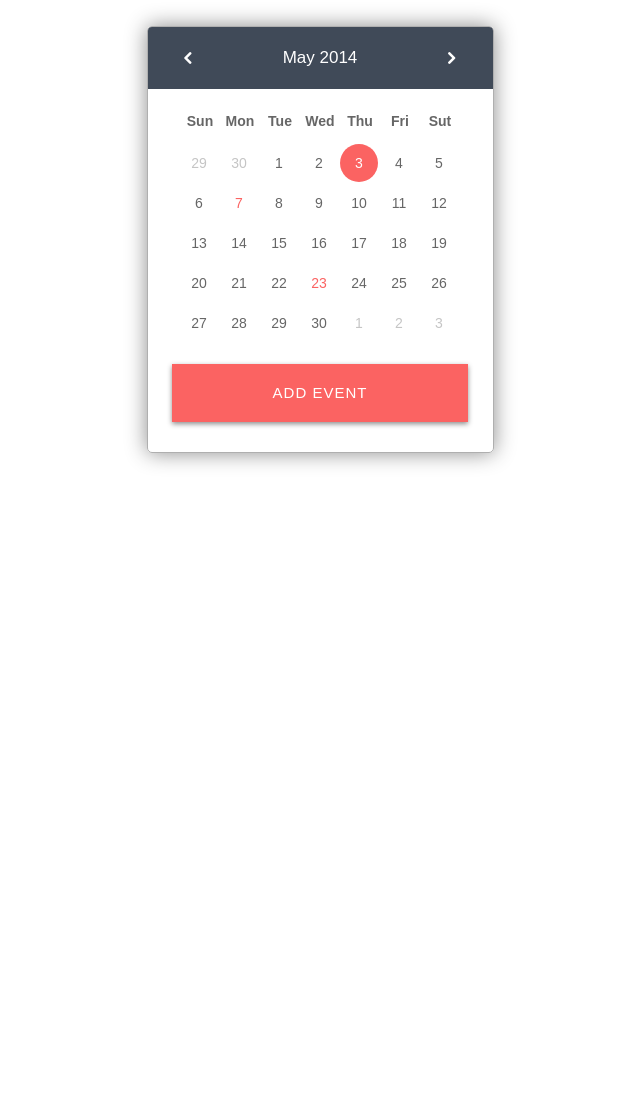
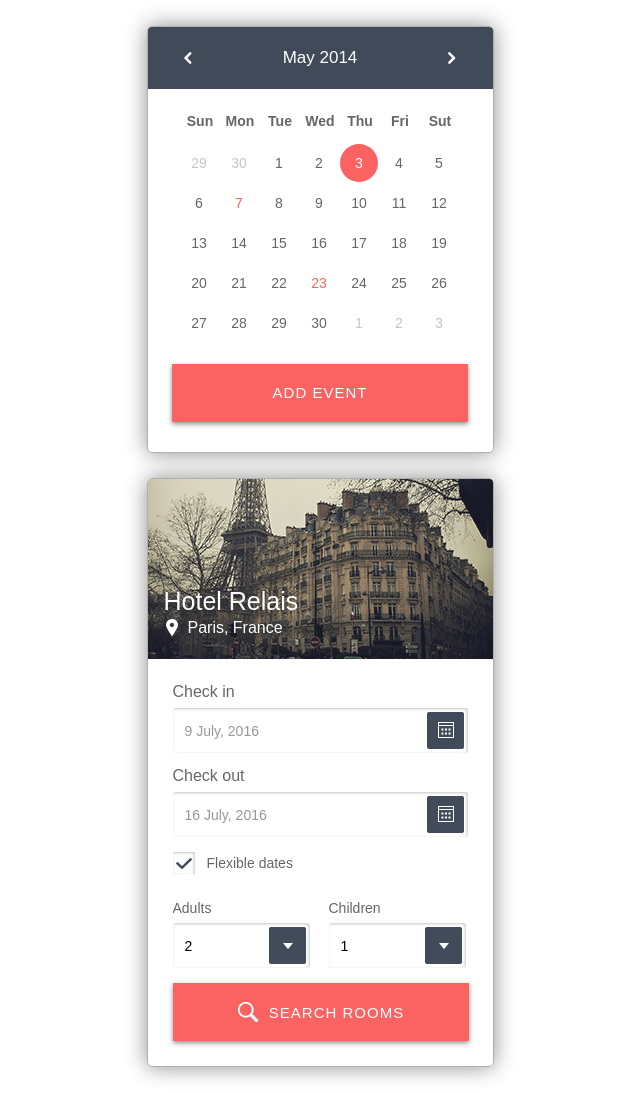
Before and after one commit to LiberVitalik/ui-form, a website: page app/index.html in a window 1280 px wide. Shown: the whole page, without its empty margins (320-960 px from the left). Before the commit the page ends 800 px from the top, so only its background shows below. Drawn offline with Linux system fonts and the light colour scheme; a web font is replaced by a local one.

Commit message:
add booking form

```diff
--- /dev/null
+++ b/app/css/form/booking.css
@@ -0,0 +1,149 @@
+.booking-wrapper {
+    width: 345px;
+}
+
+.booking-wrapper .location-info-wrapper {
+    height: 180px;
+    background-image: url("../../img/bgLocation.png");
+    display: flex;
+    align-items: flex-end;
+    opacity: 0.9;
+}
+
+.booking-wrapper .location-info-wrapper .location-info {
+    max-width: 300px;
+    height: 70px;
+    padding-left: 16px;
+    color: white;
+}
+
+.booking-wrapper .location-info-wrapper .location-info h4 {
+    font-size: 25px;
+    padding-bottom: 5px;
+}
+
+.booking-wrapper .location-info-wrapper .location-info span {
+    font-size: 16px;
+    padding-left: 10px;
+}
+
+.booking-wrapper .location-info-wrapper .location-info img {
+    padding-left: 2px;
+}
+
+.booking-wrapper .booking-container {
+    padding: 25px;
+    color: #666;
+}
+
+.booking-wrapper .booking-container .date-booking,
+.booking-wrapper .booking-container .date-booking label {
+    display: flex;
+    flex-direction: column;
+}
+
+.booking-wrapper .booking-container .date-booking {
+    position: relative;
+    margin-bottom: 15px;
+}
+
+.booking-wrapper .booking-container .date-booking label span {
+    margin-bottom: 8px;
+}
+
+.booking-wrapper .booking-container input,
+.booking-wrapper .booking-container select {
+    max-width: 295px;
+    height: 45px;
+    border-radius: 3px;
+    padding-left: 12px;
+    padding-right: 55px;
+    font-family: GothamProRegular, Arial, sans-serif;
+    font-size: 14px;
+    border: 0;
+    box-shadow: inset -1px 1px 3px rgba(38, 27, 33, 0.25);
+}
+
+.booking-wrapper .booking-container .check-in::placeholder,
+.booking-wrapper .booking-container .check-out::placeholder {
+    font-family: GothamProLight, sans-serif;
+    font-size: 14px;
+    color: #999898;
+}
+
+.booking-wrapper .booking-container .date-booking .check-calendar {
+    display: block;
+    width: 37px;
+    height: 37px;
+    position: absolute;
+    right: 4px;
+    bottom: 4px;
+    border: none;
+    cursor: pointer;
+    background: url("../../img/calendar.png") 50% 50% no-repeat;
+}
+
+.flexible-date-wrapper {
+    margin-bottom: 27px;
+}
+
+.flexible-date-wrapper label {
+    display: flex;
+    align-items: center;
+    position: relative;
+}
+
+.flexible-date-wrapper label input[type='checkbox'] {
+    display: none;
+}
+
+.flexible-date-wrapper label:before {
+    content: '';
+    display: block;
+    width: 22px;
+    height: 22px;
+    margin-right: 12px;
+    box-shadow: inset -1px 1px 3px rgba(38, 27, 33, 0.25);
+    cursor: pointer;
+}
+
+.flexible-date-wrapper label span {
+    max-width: 250px;
+    font-size: 14px;
+}
+
+.flexible-date-wrapper label img {
+    width: 16px;
+    height: 11px;
+    position: absolute;
+    top: 6px;
+    left: 3px;
+    display: none;
+}
+
+.flexible-date-wrapper input[type='checkbox']:checked + img  {
+    display: block;
+}
+
+.booking-container .people-count {
+    display: flex;
+}
+
+.booking-container .people-count select {
+    width: 137px;
+    cursor: pointer;
+    -webkit-appearance: none;
+    background: url("../../img/rectangle.png") 96px 50% no-repeat;
+}
+
+.booking-container .people-count .date-booking:first-child {
+    margin-right: 19px;
+}
+
+.booking-container .people-count .date-booking span {
+    font-size: 14px;
+}
+
+.booking-container .form-submit img {
+    margin-right: 10px;
+}
--- /dev/null
+++ b/app/css/form/calendar.css
@@ -0,0 +1,88 @@
+.calendar-wrapper {
+    width: 345px;
+    height: 425px;
+}
+
+.calendar-wrapper .month {
+    height: 62px;
+    margin-bottom: 25px;
+    padding: 0 15px;
+    display: flex;
+    justify-content: space-between;
+    align-items: center;
+    color: white;
+    background: #404a58;
+}
+
+.calendar-wrapper .month h1 {
+    max-width: 200px;
+    font-size: 17px;
+    text-transform: capitalize;
+}
+
+.calendar-wrapper .month .prev,
+.calendar-wrapper .month .next {
+    width: 50px;
+    height: 50px;
+    border: none;
+    cursor: pointer;
+}
+
+.calendar-wrapper .month .prev {
+    background: url("../../img/prev.png") 50% 50% no-repeat;
+}
+
+.calendar-wrapper .month .next {
+    background: url("../../img/next.png") 50% 50% no-repeat;
+}
+
+.calendar-wrapper .calendar {
+    width: 280px;
+    display: flex;
+    flex-direction: column;
+    align-items: center;
+    margin: 0 auto;
+}
+
+.calendar-wrapper .calendar table {
+    width: 100%;
+    height: 230px;
+    margin-bottom: 20px;
+}
+
+.calendar-wrapper .calendar table tr td {
+    font-family: GothamProRegular, sans-serif;
+    max-width: 38px;
+    overflow: hidden;
+}
+
+.calendar-wrapper .calendar td,
+.calendar-wrapper .days td {
+    font-size: 14px;
+    text-align: center;
+    color: #666;
+}
+
+.calendar-wrapper .calendar td span {
+    display: block;
+    width: 18px;
+    height: 18px;
+    padding: 10px 10px;
+    line-height: 18px;
+}
+
+.calendar-wrapper .calendar tr:not(.days) td {
+    cursor: pointer;
+}
+
+.calendar-wrapper .days td {
+    font-size: 14px;
+    font-weight: bold;
+    padding-bottom: 15px;
+}
+
+.date-active {
+    border-radius: 50%;
+    background-color: #fb6362;
+    color: white;
+}
--- /dev/null
+++ b/app/css/form/form-common.css
@@ -0,0 +1,50 @@
+.calendar-wrapper,
+.booking-wrapper {
+    font-family: GothamProRegular, sans-serif;
+    margin: 2% auto;
+    overflow: hidden;
+    border: 1px solid #afafaf;
+    box-shadow: 0 0 21px rgba(0, 0, 0, 0.45);
+    border-radius: 5px;
+}
+
+.color-coral {
+    color: #FB6362;
+}
+
+.color-grey {
+    color: #c5c5c5;
+}
+
+.flex-vertical-align {
+    display: flex;
+    align-items: center;
+}
+
+.form-submit  {
+    display: flex;
+    align-items: center;
+    justify-content: center;
+    width: 296px;
+    height: 58px;
+    font-family: GothamProMedium, sans-serif;
+    font-size: 15px;
+    letter-spacing: 1px;
+    border: 0;
+    background: #fb6362;
+    color: white;
+    box-shadow: 0 2px 5px rgba(0, 0, 0, .45);
+    cursor: pointer;
+    text-transform: uppercase;
+}
+
+.form-submit:hover {
+    box-shadow: inset 0 0 60px rgba(0, 0, 0, .25);
+}
+
+.clip {
+    display: block;
+    white-space: nowrap;
+    overflow: hidden;
+    text-overflow: ellipsis;
+}
--- a/app/css/reset.css
+++ b/app/css/reset.css
@@ -1,3 +1,8 @@
+* {
+    margin: 0;
+    padding: 0;
+}
+
 html, body, div, span, applet, object, iframe,
 h1, h2, h3, h4, h5, h6, p, blockquote, pre,
 a, abbr, acronym, address, big, cite, code,
--- a/app/css/style.css
+++ b/app/css/style.css
@@ -1,134 +1,3 @@
-* {
-    margin: 0;
-    padding: 0;
-}
-
-/*Calendar form*/
-
-.calendar-wrapper {
-    width: 345px;
-    height: 425px;
-    font-family: GothamProRegular, sans-serif;
-    margin: 2% auto;
-    overflow: hidden;
-    border: 1px solid #afafaf;
-    box-shadow: 0 0 21px rgba(0, 0, 0, 0.45);
-    border-radius: 5px;
-}
-
-.calendar-wrapper .month {
-    height: 62px;
-    margin-bottom: 25px;
-    padding: 0 15px;
-    display: flex;
-    justify-content: space-between;
-    align-items: center;
-    color: white;
-    background: #404a58;
-}
-
-.calendar-wrapper .month h1 {
-    max-width: 200px;
-    font-size: 17px;
-    text-transform: capitalize;
-}
-
-.calendar-wrapper .month .prev,
-.calendar-wrapper .month .next {
-    width: 50px;
-    height: 50px;
-    border: none;
-    cursor: pointer;
-}
-
-.calendar-wrapper .month .prev {
-    background: url("../img/prev.png") 50% 50% no-repeat;
-}
-
-.calendar-wrapper .month .next {
-    background: url("../img/next.png") 50% 50% no-repeat;
-}
-
-.calendar-wrapper .calendar {
-    width: 280px;
-    display: flex;
-    flex-direction: column;
-    align-items: center;
-    margin: 0 auto;
-}
-
-.calendar-wrapper .calendar table {
-    width: 100%;
-    height: 230px;
-    margin-bottom: 20px;
-}
-
-.calendar-wrapper .calendar table tr td {
-    font-family: GothamProRegular, sans-serif;
-    max-width: 38px;
-    overflow: hidden;
-}
-
-.calendar-wrapper .calendar td,
-.calendar-wrapper .days td {
-    font-size: 14px;
-    text-align: center;
-    color: #666;
-}
-
-.calendar-wrapper .calendar td span {
-    display: block;
-    width: 18px;
-    height: 18px;
-    padding: 10px 10px;
-    line-height: 18px;
-}
-
-.calendar-wrapper .calendar tr:not(.days) td {
-    cursor: pointer;
-}
-
-.calendar-wrapper .days td {
-    font-size: 14px;
-    font-weight: bold;
-    padding-bottom: 15px;
-}
-
-.calendar-wrapper .calendar .add-event  {
-    display: block;
-    width: 296px;
-    height: 58px;
-    font-family: GothamProMedium, sans-serif;
-    font-size: 15px;
-    letter-spacing: 1px;
-    border: 0;
-    background: #fb6362;
-    color: white;
-    box-shadow: 0 2px 5px rgba(0, 0, 0, .45);
-    cursor: pointer;
-    text-transform: uppercase;
-}
-
-.calendar-wrapper .calendar .add-event:hover {
-    box-shadow: inset 0 0 60px rgba(0, 0, 0, .25);
-}
-
-.date-active {
-    border-radius: 50%;
-    background-color: #fb6362;
-    color: white;
-}
-
-.color-coral {
-    color: #FB6362;
-}
-
-.color-grey {
-    color: #c5c5c5;
-}
-
-.clip {
-    white-space: nowrap;
-    overflow: hidden;
-    text-overflow: ellipsis;
-}
+@import "form/form-common.css";
+@import "form/calendar.css";
+@import "form/booking.css";
--- a/app/index.html
+++ b/app/index.html
@@ -9,6 +9,9 @@
     <link rel="stylesheet" href="css/style.css">
 </head>
 <body>
+
+    <!--CALENDAR FORM-->
+
     <div class="calendar-wrapper">
         <header class="month">
             <button class="prev"></button>
@@ -81,9 +84,87 @@
                     </tr>
                 </tbody>
             </table>
+            <button class="form-submit clip">Add event</button>
+        </main>
+    </div>
 
-            <button class="add-event clip">add event</button>
-        </main>
+    <!--BOOKING FORM-->
+
+    <div class="booking-wrapper">
+        <header class="location-info-wrapper">
+            <section class="location-info">
+                <h4 class="clip">Hotel Relais</h4>
+
+                <div class="flex-vertical-align">
+                    <img src="img/location.png" alt="location">
+                    <span class="clip">Paris, France</span>
+                </div>
+            </section>
+        </header>
+        <form action="" class="booking-container">
+            <section class="date-booking">
+                <label for="check-in">
+                    <span class="clip">Check in</span>
+                    <input type="text"
+                           value="" name="check-in"
+                           id="check-in"
+                           class="check-in"
+                           placeholder="9 July, 2016">
+                </label>
+                <button class="check-calendar"></button>
+            </section>
+            <section class="date-booking">
+                <label for="check-out">
+                    <span class="clip">Check out</span>
+                    <input type="text"
+                           value=""
+                           name="check-out"
+                           id="check-out"
+                           class="check-out"
+                           placeholder="16 July, 2016">
+                </label>
+                <button class="check-calendar"></button>
+            </section>
+            <section class="flexible-date-wrapper">
+                <label for="flexible-date">
+                    <input type="checkbox"
+                           id="flexible-date"
+                           name="flexible-date"
+                           checked>
+                    <img src="img/mark.png" alt="mark">
+                    <span class="clip">
+                        Flexible dates
+                    </span>
+                </label>
+            </section>
+            <div class="people-count">
+                <section class="date-booking">
+                    <label for="adults">
+                        <span class="clip">Adults</span>
+                        <select name="adults" id="adults">
+                            <option value="1">1</option>
+                            <option value="2" selected>2</option>
+                            <option value="3">3</option>
+                            <option value="4">4</option>
+                        </select>
+                    </label>
+                </section>
+                <section class="date-booking">
+                    <label for="children">
+                        <span class="clip">Children</span>
+                        <select name="adults" id="children">
+                            <option value="1" selected>1</option>
+                            <option value="2">2</option>
+                            <option value="3">3</option>
+                            <option value="4">4</option>
+                        </select>
+                    </label>
+                </section>
+            </div>
+            <button type="submit" class="form-submit">
+                <img src="img/search.png" alt=""> <span>search rooms</span>
+            </button>
+        </form>
     </div>
 </body>
 </html>
--- a/gulpfile.js
+++ b/gulpfile.js
@@ -12,6 +12,7 @@ gulp.task('browser-sync', function () {
 
 gulp.task('watch', ['browser-sync'], function () {
     gulp.watch('app/css/*.css', browserSync.reload);
+    gulp.watch('app/css/form/*.css', browserSync.reload);
     gulp.watch('app/*.html', browserSync.reload);
 });
 
```
Also changed, not shown: app/img/bgLocation.png (added), app/img/calendar.png (added), app/img/location.png (added), app/img/mark.png (added), app/img/rectangle.png (added), app/img/search.png (added).
